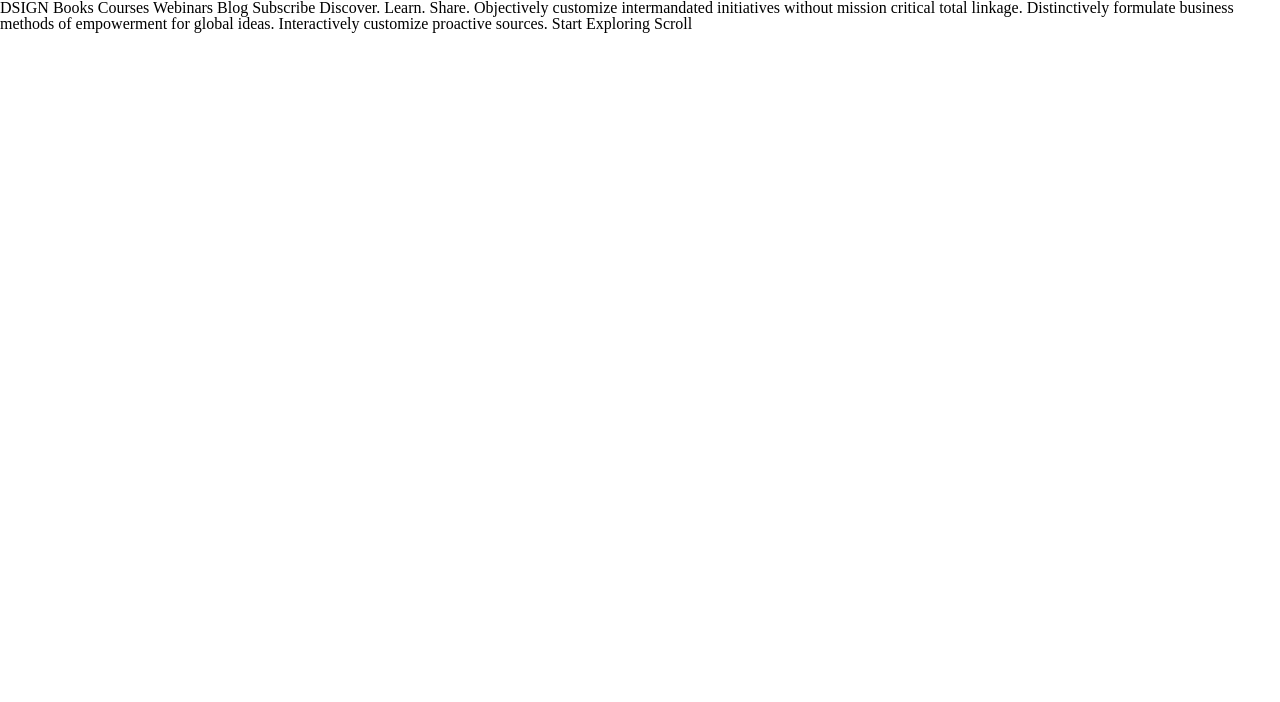
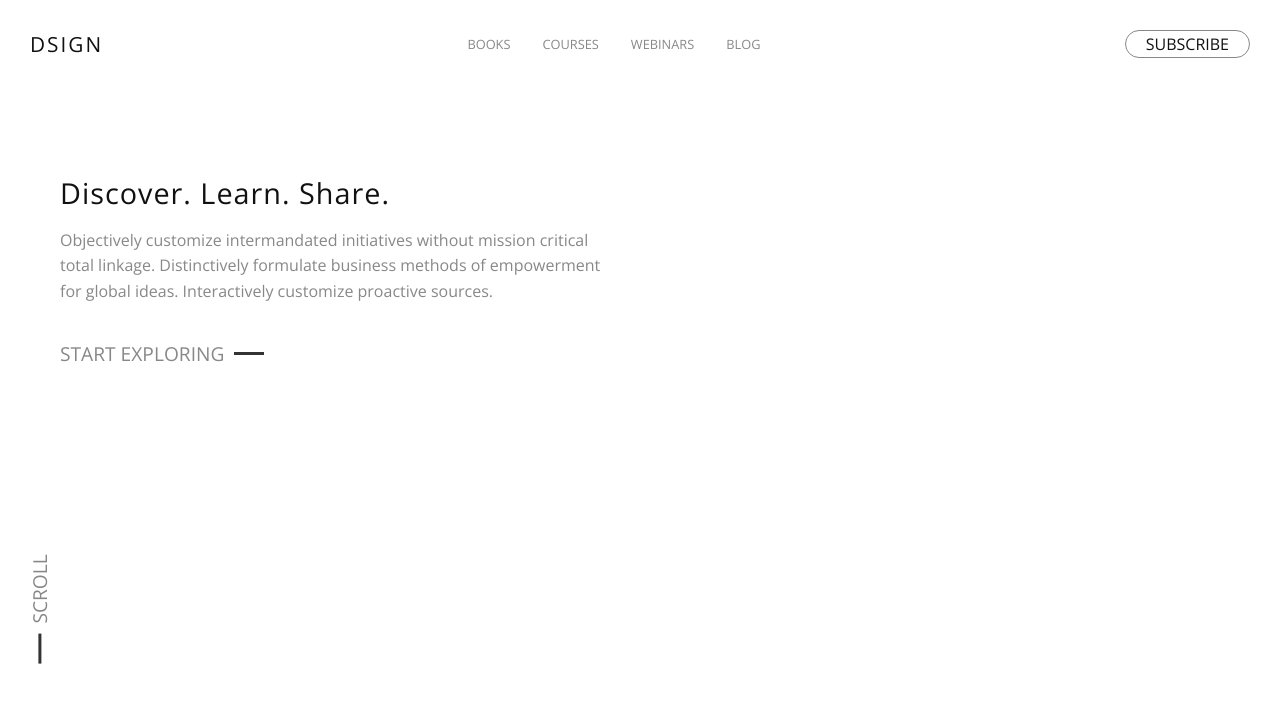
Before and after one commit to Nocks/dsign-landing-intro, a plain HTML site: page index.html in a window 1280 px wide. Drawn offline with nearby package versions, Linux system fonts and the light colour scheme.

Commit message:
Second commit

```diff
--- a/css/styles.css
+++ b/css/styles.css
@@ -13,4 +13,117 @@ html {
 body {
   -webkit-font-smoothing: antialiased;
   -moz-osx-font-smoothing: grayscale; /* smoother rendering of fonts */
+  background-color: fff;
+  font-family: 'Open Sans', 'Montserrat', sans-serif;
+  font-size: 16px;
 }
+
+.header {
+  display: flex;
+  flex-direction: row;
+  align-items: center;
+  justify-content: space-between;
+  padding: 30px;
+  text-transform: uppercase;
+}
+
+.header .logo {
+  font-size: 1.3em;
+  letter-spacing: 2px;
+  color: rgb(17,17,17);
+}
+
+.header .menu {
+  list-style-type: none;
+  margin: 0;
+  padding: 0;
+  /*overflow: hidden;*/
+  /*width: 60px;*/
+}
+
+.header .menu li {
+  float: left;
+}
+
+.header .menu li a{
+  display: block;
+  color: rgba(136,136,136);
+  padding: 8px 16px;
+  text-decoration: none;
+  font-size: 0.8em;
+}
+
+.header .button {
+  text-decoration: none;
+  border: solid 1px rgba(136,136,136);
+  padding: 5px 20px;
+  -webkit-border-radius: .9em;
+  -moz-border-radius: .9em;
+  border-radius: .9em;
+  color: rgb(17,17,17);
+}
+
+.content {
+  padding: 30px;
+}
+
+.content .main {
+  padding: 60px 30px;
+  width: 50%;
+  position: relative;
+}
+
+.content .main h1{
+  color: rgb(17,17,17);
+  font-size: 1.8em;
+  letter-spacing: 1px;
+
+}
+
+.content .main p{
+  color: rgba(136,136,136);
+  padding: 20px 0 40px 0;
+  line-height: 1.6em;
+  align-items: flex-start;
+  justify-content: flex-start;
+}
+
+.content .main h3, h4{
+  color: rgba(136,136,136);
+  text-transform: uppercase;
+  font-size: 1.2em;
+}
+
+.content .main {
+  display: flex;
+  flex-direction: column;
+
+}
+
+.content .main .horizontal, .vertical {
+  /*border: solid 1px black;*/
+  display: flex;
+  flex-direction: row;
+  /*width: 200px;*/
+}
+
+.content .main hr{
+  display: inline-block;
+  width: 30px;
+  vertical-align: sub;
+  border: none;
+  height: 3px;
+  /* Set the hr color */
+  color: #333; /* old IE */
+  background-color: #333; /* Modern Browsers */
+  margin-left: 10px;
+  margin-right: 10px;
+}
+
+.content .main .vertical {
+  transform: rotate(-90deg);
+  -ms-transform: rotate(-90deg); /* IE 9 */
+  -webkit-transform: rotate(-90deg); /* Safari 3-8 */
+  margin-left: -320px;
+  width: 600px;
+}
--- a/index.html
+++ b/index.html
@@ -5,25 +5,39 @@
   <meta name="viewport" content="width=device-width, initial-scale=1.0"> <!-- displays site properly based on user's device -->
   <meta http-equiv="X-UA-Compatible" content="ie=edge"> <!--  tells Internet Explorer to display content in the highest mode available -->
   <title>Frontend Mentor | Dsign Landing Intro Challenge</title>
-
+  <link href="https://fonts.googleapis.com/css?family=Open+Sans" rel="stylesheet">
+  <link href="https://fonts.googleapis.com/css?family=Montserrat" rel="stylesheet">
   <link rel="stylesheet" href="./css/reset.css"> <!-- reset used to remove browser default styles -->
   <link rel="stylesheet" href="./css/styles.css">
 </head>
 <body>
-    DSIGN
+    <div class="container">
+      <section class="header">
+        <h1 class="logo">DSIGN</h1>
+        <ul class="menu">
+          <li><a href="#">Books</a></li>
+          <li><a href="#">Courses</a></li>
+          <li><a href="#">Webinars</a></li>
+          <li><a href="#">Blog</a></li>
+        </ul>
+        <a href="#" class="button">Subscribe</a>
+      </section>
+      <div class="content">
+        <div class="main">
+          <h1>Discover. Learn. Share.</h1>
+          <p>Objectively customize intermandated initiatives without mission critical total linkage.
+          Distinctively formulate business methods of empowerment for global ideas. Interactively
+          customize proactive sources.</p>
+          <div class="horizontal">
+            <h3>Start Exploring</h3> <hr>
+          </div>
+          <div class="vertical">
+            <hr><h4>Scroll</h4>
+          </div>
 
-    Books Courses Webinars Blog
 
-    Subscribe
-
-    Discover. Learn. Share.
-
-    Objectively customize intermandated initiatives without mission critical total linkage.
-    Distinctively formulate business methods of empowerment for global ideas. Interactively
-    customize proactive sources.
-
-    Start Exploring
-
-    Scroll
+        </div>
+      </div>
+    </div>
 </body>
 </html>
```
